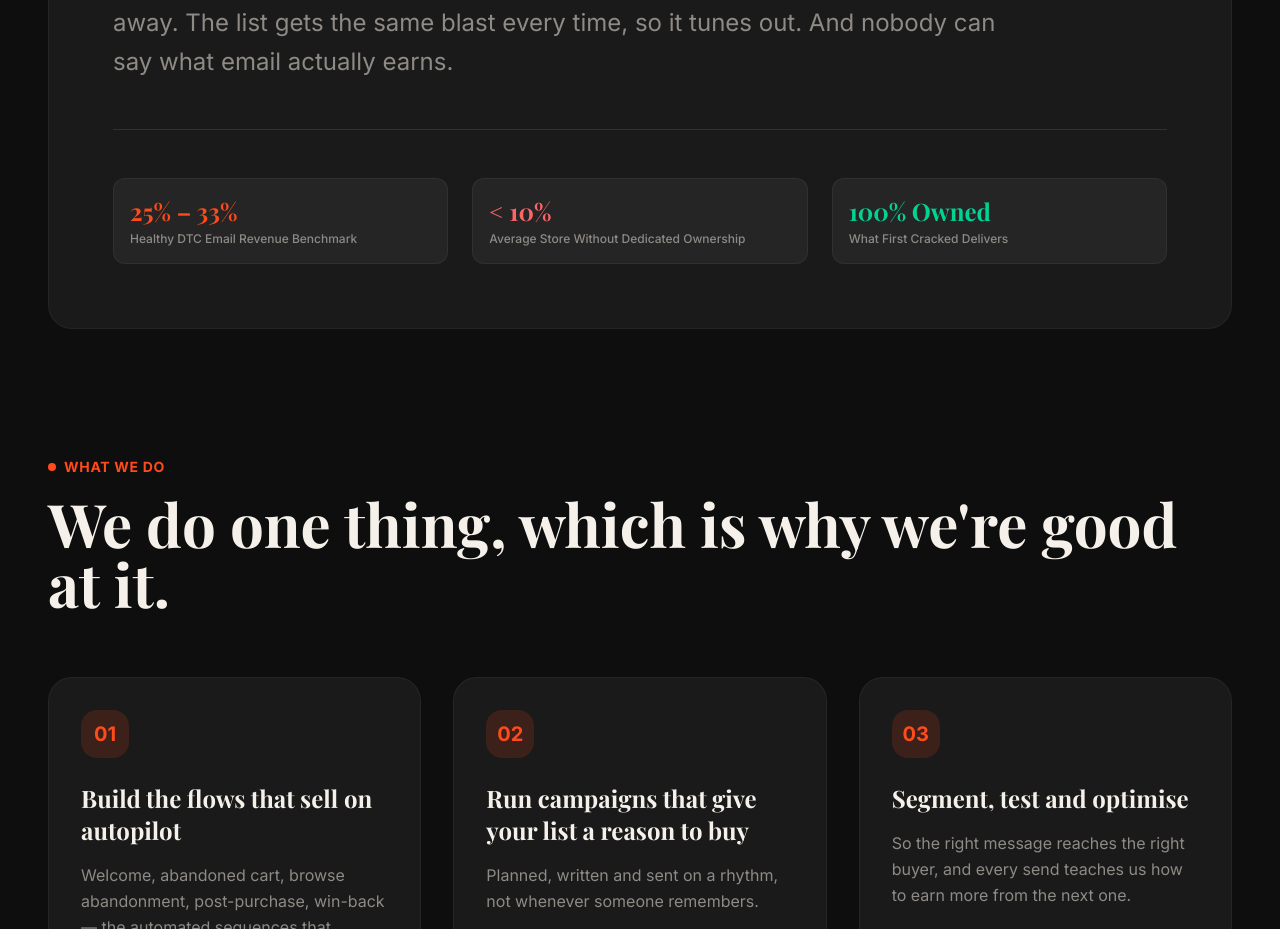
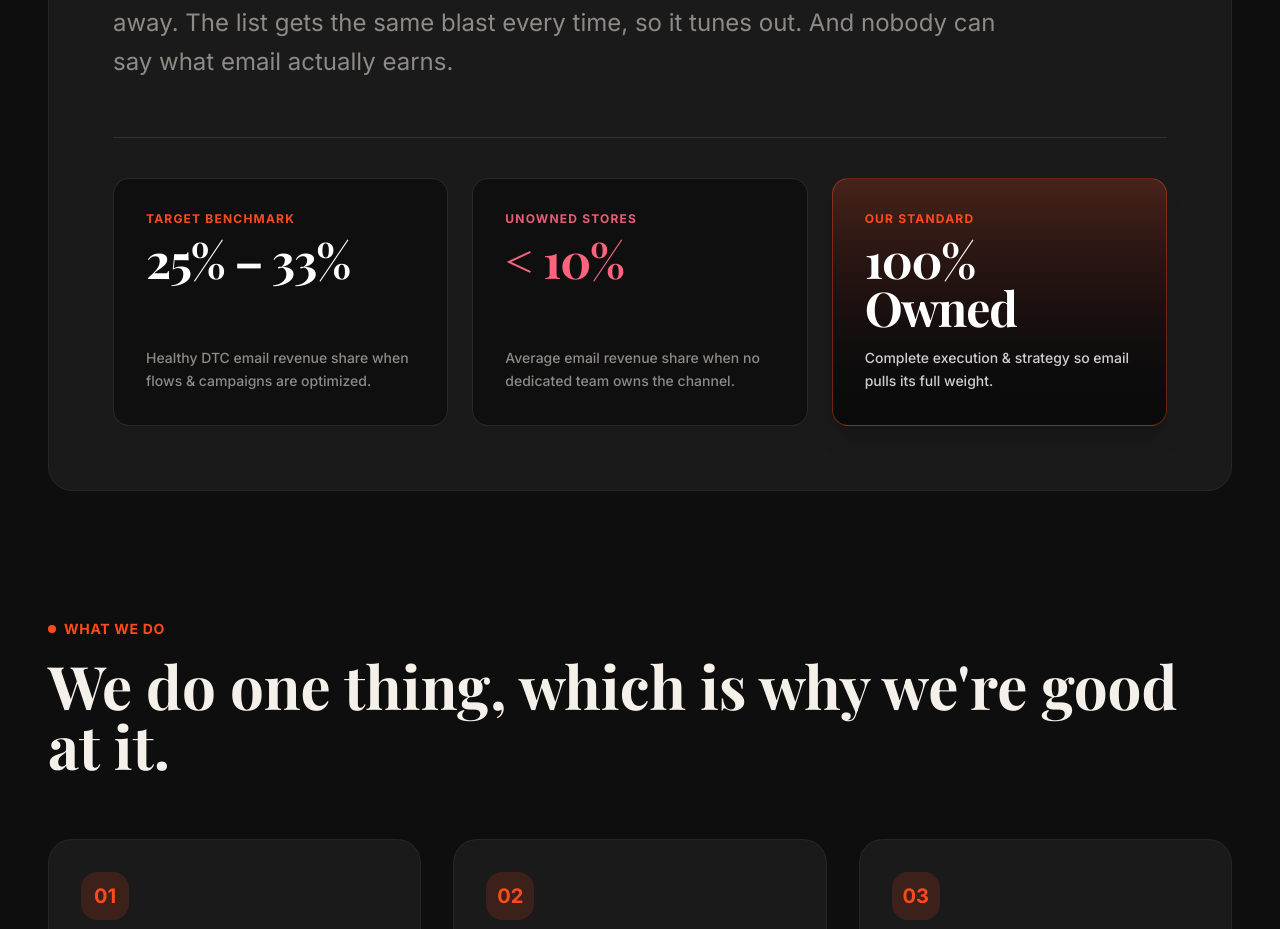
Before and after one commit to thedanielwilliams/firstcracked, a Next.js app: page / in a window 1280 px wide. Shown: the part 1540-2469 px from the top of the page. Built offline with nearby package versions, Linux system fonts and the light colour scheme; a web font is replaced by a local one.

Commit message:
Redesign comparison cards in The Problem section

```diff
--- a/src/app/page.tsx
+++ b/src/app/page.tsx
@@ -170,18 +170,38 @@ export default function Home() {
             </p>
           </div>
 
-          <div className="grid grid-cols-1 sm:grid-cols-3 gap-6 mt-12 pt-12 border-t border-white/10">
-            <div className="p-4 rounded-xl bg-white/5 border border-white/5">
-              <div className="text-2xl font-bold text-[var(--color-brand-accent)] font-heading">25% – 33%</div>
-              <div className="text-xs text-[var(--color-brand-gray-dark)] font-medium mt-1">Healthy DTC Email Revenue Benchmark</div>
+          <div className="grid grid-cols-1 md:grid-cols-3 gap-6 mt-14 pt-10 border-t border-white/10">
+            {/* Card 1: Benchmark */}
+            <div className="p-6 md:p-8 rounded-2xl bg-black/40 border border-white/10 flex flex-col justify-between space-y-4 hover:border-white/20 transition-colors">
+              <div>
+                <span className="text-xs uppercase tracking-widest font-bold text-[var(--color-brand-accent)] block mb-2">Target Benchmark</span>
+                <div className="text-4xl md:text-5xl font-bold text-white font-heading tracking-tight">25% – 33%</div>
+              </div>
+              <p className="text-sm text-[var(--color-brand-gray-dark)] font-medium leading-relaxed">
+                Healthy DTC email revenue share when flows & campaigns are optimized.
+              </p>
             </div>
-            <div className="p-4 rounded-xl bg-white/5 border border-white/5">
-              <div className="text-2xl font-bold text-red-400 font-heading">&lt; 10%</div>
-              <div className="text-xs text-[var(--color-brand-gray-dark)] font-medium mt-1">Average Store Without Dedicated Ownership</div>
+
+            {/* Card 2: Unowned */}
+            <div className="p-6 md:p-8 rounded-2xl bg-black/40 border border-white/10 flex flex-col justify-between space-y-4 hover:border-white/20 transition-colors">
+              <div>
+                <span className="text-xs uppercase tracking-widest font-bold text-rose-400/90 block mb-2">Unowned Stores</span>
+                <div className="text-4xl md:text-5xl font-bold text-rose-400 font-heading tracking-tight">&lt; 10%</div>
+              </div>
+              <p className="text-sm text-[var(--color-brand-gray-dark)] font-medium leading-relaxed">
+                Average email revenue share when no dedicated team owns the channel.
+              </p>
             </div>
-            <div className="p-4 rounded-xl bg-white/5 border border-white/5">
-              <div className="text-2xl font-bold text-emerald-400 font-heading">100% Owned</div>
-              <div className="text-xs text-[var(--color-brand-gray-dark)] font-medium mt-1">What First Cracked Delivers</div>
+
+            {/* Card 3: First Cracked */}
+            <div className="p-6 md:p-8 rounded-2xl bg-gradient-to-b from-[var(--color-brand-accent)]/20 to-black/60 border border-[var(--color-brand-accent)]/40 flex flex-col justify-between space-y-4 shadow-xl">
+              <div>
+                <span className="text-xs uppercase tracking-widest font-bold text-[var(--color-brand-accent)] block mb-2">Our Standard</span>
+                <div className="text-4xl md:text-5xl font-bold text-white font-heading tracking-tight">100% Owned</div>
+              </div>
+              <p className="text-sm text-white/80 font-medium leading-relaxed">
+                Complete execution & strategy so email pulls its full weight.
+              </p>
             </div>
           </div>
         </div>
```
